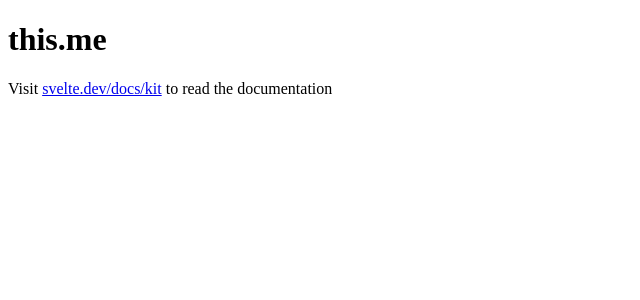
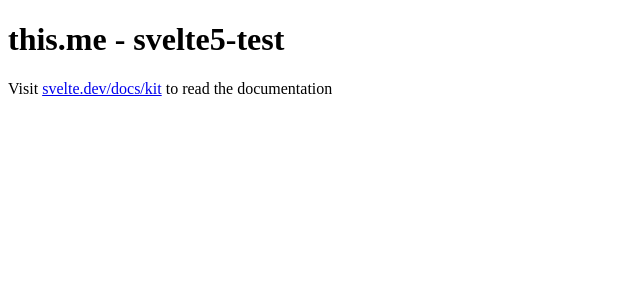
Before and after one commit to evariste1963/svelte5-test, a SvelteKit app: page / in a window 1280 px wide. Shown: the top 300 px of the page, without its empty margins (0-640 px from the left). Built offline with nearby package versions, Linux system fonts and the light colour scheme.

Commit message:
test commit

```diff
--- a/src/routes/+page.svelte
+++ b/src/routes/+page.svelte
@@ -1,2 +1,2 @@
-<h1>this.me</h1>
+<h1>this.me - svelte5-test</h1>
 <p>Visit <a href="https://svelte.dev/docs/kit">svelte.dev/docs/kit</a> to read the documentation</p>
```
